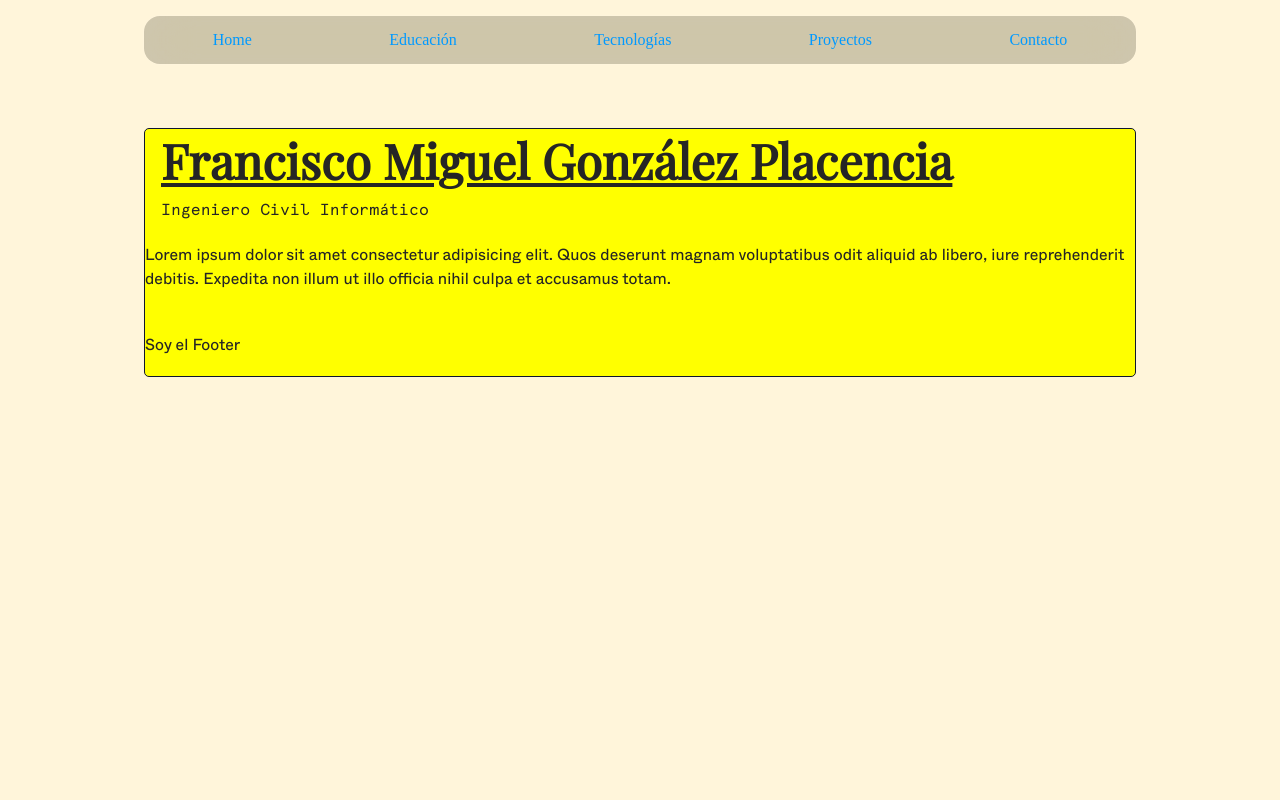
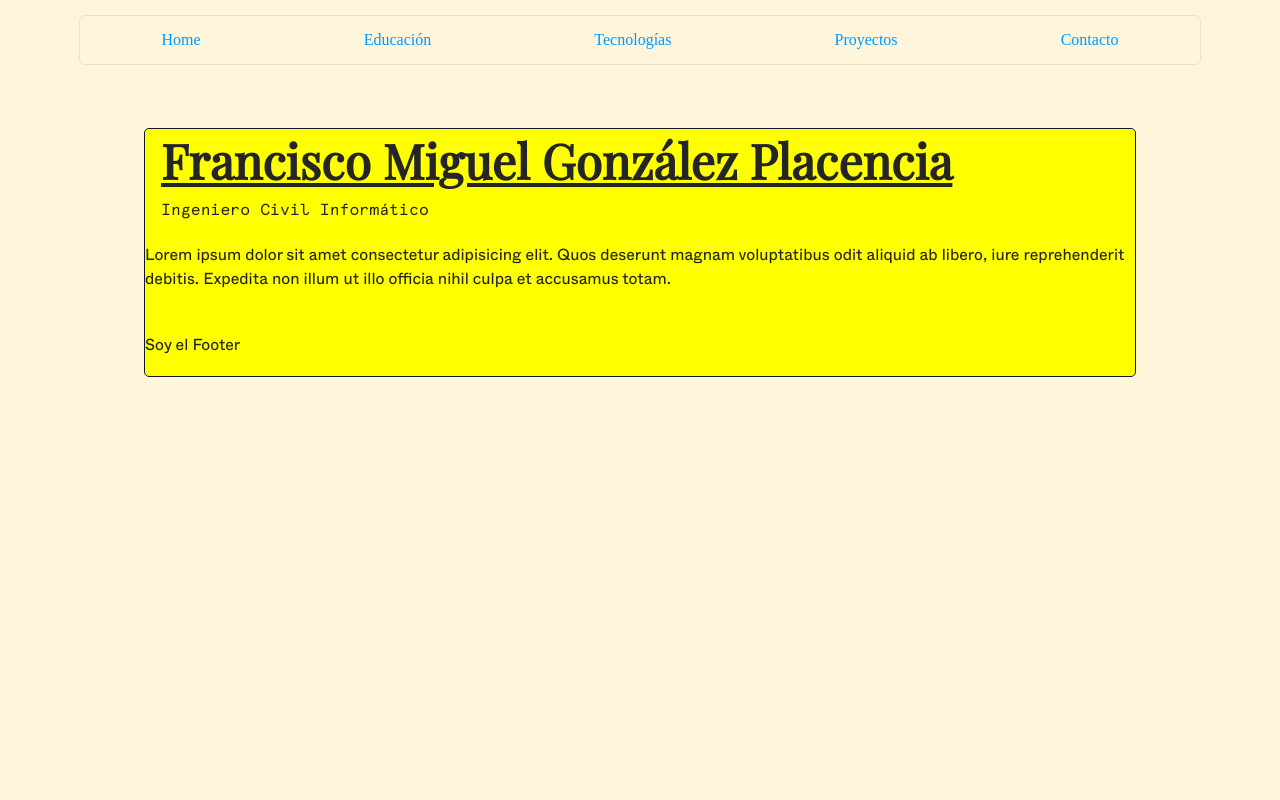
Before and after one commit to devfranciscogonzalez/portfolio, a React (Vite) app: page / in a window 1280 px wide. Shown: the top 800 px of the page. Built offline with nearby package versions, Linux system fonts and the light colour scheme.

Commit message:
update navbard

```diff
--- a/src/components/Navbar/Navbar.styles.js
+++ b/src/components/Navbar/Navbar.styles.js
@@ -2,12 +2,15 @@ import styled from "styled-components";
 
 const Nav = styled.nav`
   width: 100%;
+  max-width: ${({ theme }) => theme.breakpoints.desktop};
   height: ${({ theme }) => theme.spacing.xxlarge};
-  max-width: ${({ theme }) => theme.breakpoints.laptop};
-  border-radius: ${({ theme }) => theme.borderRadius.xlarge};
-  background-color: hsla(0, 0%, 4%, 0.2);
-  box-shadow: 0 0 0 1px hsla(0, 0%, 100%, 0.08);
-  backdrop-filter: blur(24px) saturate(140%);
+  border-radius: ${({ theme }) => theme.borderRadius.medium};
+  /* background-color: hsla(0, 0%, 4%, 0.2);
+  box-shadow: 0 0 0 1px hsla(0, 0%, 100%, 0.08); */
+  background-color: hsla(44, 100%, 93%, 0.6);
+  box-shadow: 0 0 0 1px hsla(0, 0%, 0%, 0.08);
+  /* backdrop-filter: blur(24px) saturate(140%); */
+  backdrop-filter: blur(10px);
   margin: 0 auto;
 `;
 
--- a/src/theme/index.js
+++ b/src/theme/index.js
@@ -61,7 +61,7 @@ export const theme = {
     mobile: "36rem",
     tablet: "48rem",
     laptop: "62rem",
-    desktop: "75rem",
+    desktop: "70rem",
   },
   fontSizes: {
     xsmall: ".625rem",
```
